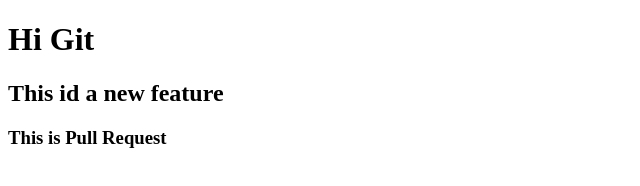
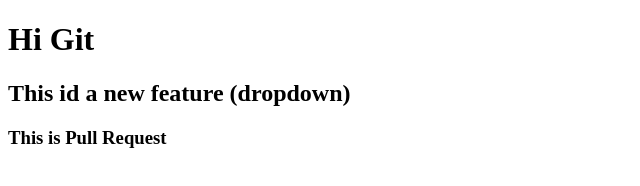
Before and after one commit to aniketbiradar-official/localrepo, a plain HTML site: page index.html in a window 1280 px wide. Shown: the whole page, without its empty margins (0-640 px from the left). Drawn offline with Linux system fonts and the light colour scheme.

```diff
--- a/index.html
+++ b/index.html
@@ -7,7 +7,7 @@
 </head>
 <body>
     <h1>Hi Git</h1>
-    <h2>This id a new feature</h2>
+    <h2>This id a new feature (dropdown)</h2>
     <h3>This is Pull Request</h3>
 </body>
 </html>
```
